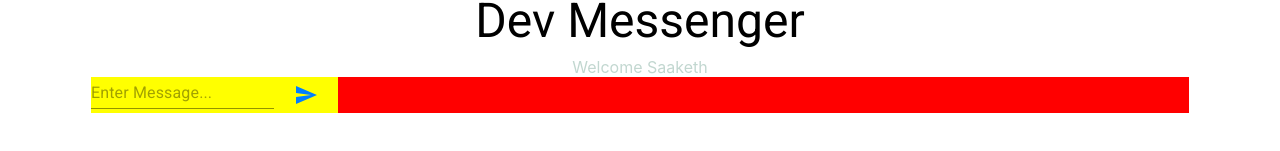
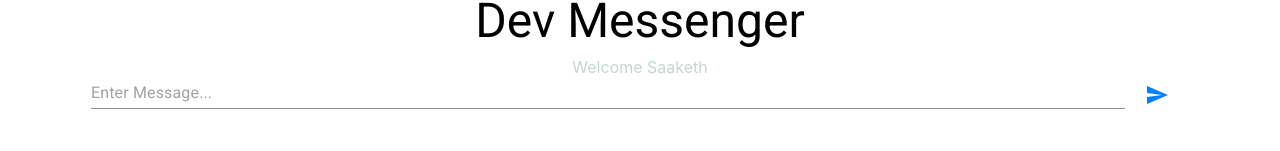
Before and after one commit to Saakethjayarama/rf-facebook-messenger, a React (Create React App) app: page / in a window 1280 px wide. Shown: the part 345-496 px from the top of the page. Built offline with nearby package versions, Linux system fonts and the light colour scheme.

Commit message:
form width fixed

```diff
--- a/src/App.css
+++ b/src/App.css
@@ -6,22 +6,5 @@
 }
 
 .App__Form {
-  background-color: red;
   width: 90%;
 }
-
-.App__Container {
-  background-color: yellow;
-  display: flex;
-  width: 100%;
-  justify-content: space-evenly;
-  align-items: center;
-}
-
-.App__form__tfMessage {
-  flex: 1;
-}
-
-.App__form__sndBtn {
-  flex: 0;
-}
--- a/src/App.js
+++ b/src/App.js
@@ -1,10 +1,4 @@
-import {
-  Button,
-  FormControl,
-  makeStyles,
-  TextField,
-  Typography,
-} from "@material-ui/core";
+import { Button, makeStyles, TextField, Typography } from "@material-ui/core";
 import { Send } from "@material-ui/icons";
 import "./App.css";
 
@@ -16,7 +10,6 @@ const useStyle = makeStyles((theme) => ({
     color: "#C2D7D0",
   },
   AppFormContainer: {
-    backgroundColor: "yellow",
     display: "flex",
     width: "100%",
   },
@@ -26,7 +19,6 @@ const useStyle = makeStyles((theme) => ({
   },
   tfMessage: {
     flex: 1,
-    width: "100%",
   },
 }));
 
@@ -48,7 +40,7 @@ function App() {
       {/* Messages */}
       {/* Form */}
       <div className="App__Form">
-        <FormControl>
+        <form>
           <div className={classes.AppFormContainer}>
             <TextField
               id="standard-basic"
@@ -59,7 +51,7 @@ function App() {
               <Send />
             </Button>
           </div>
-        </FormControl>
+        </form>
       </div>
     </div>
   );
```
